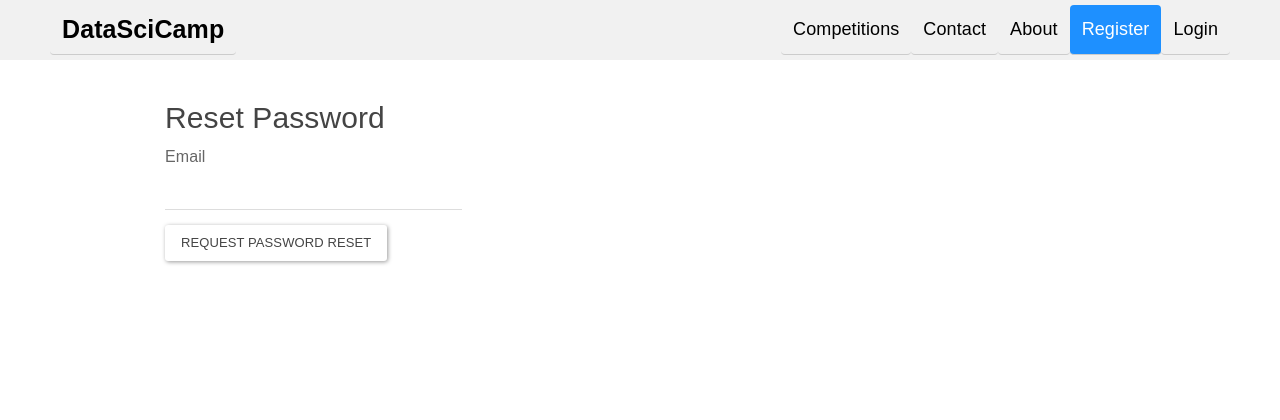
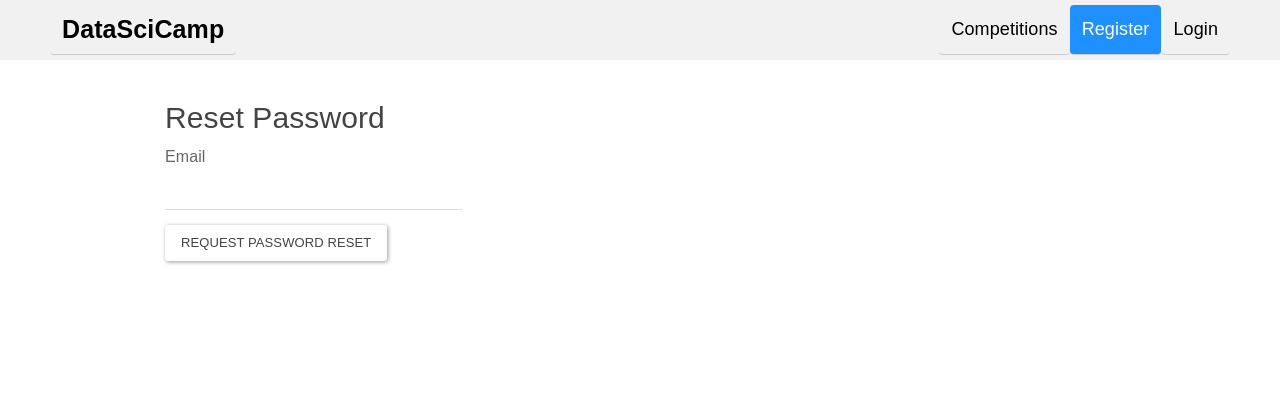
Before and after one commit to datascicamp/WebUIPart, a Flask app: page /auth/reset-password-request in a window 1280 px wide. Shown: the top 420 px of the page. Run offline with Flask 2, Linux system fonts and the light colour scheme; some libraries are stand-ins or nearby versions.

Commit message:
Compelete auth part, ready to develop competition part

```diff
--- a/app/templates/base_index.html
+++ b/app/templates/base_index.html
@@ -44,8 +44,6 @@
         <a href="{{ url_for('index') }}" id="logo">DataSciCamp</a>
         <div id="navbar-right">
             <a href="{{ url_for('index') }}">Competitions</a>
-            <a href="#contact">Contact</a>
-            <a href="#about">About</a>
             {% if current_user.is_anonymous %}
                 <a class="active" href="{{ url_for('auth.register_view') }}">Register</a>
                 <a href="{{ url_for('auth.login_view') }}">Login</a>
```
